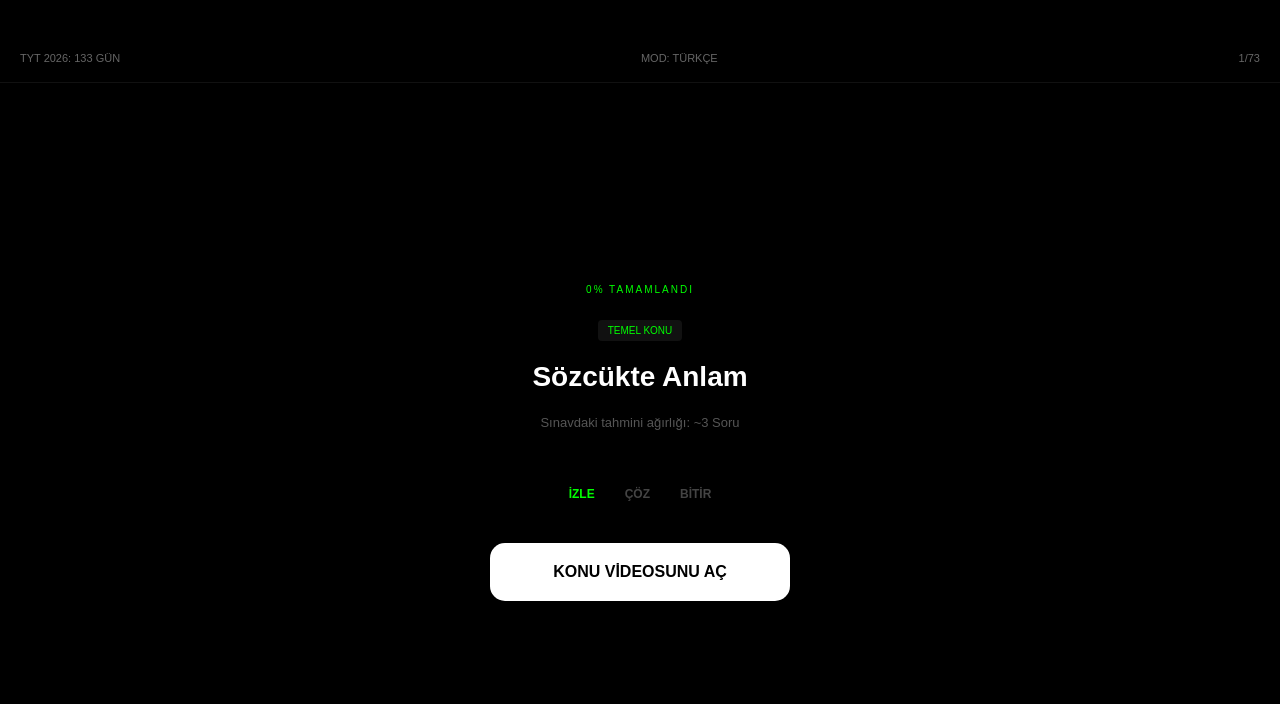
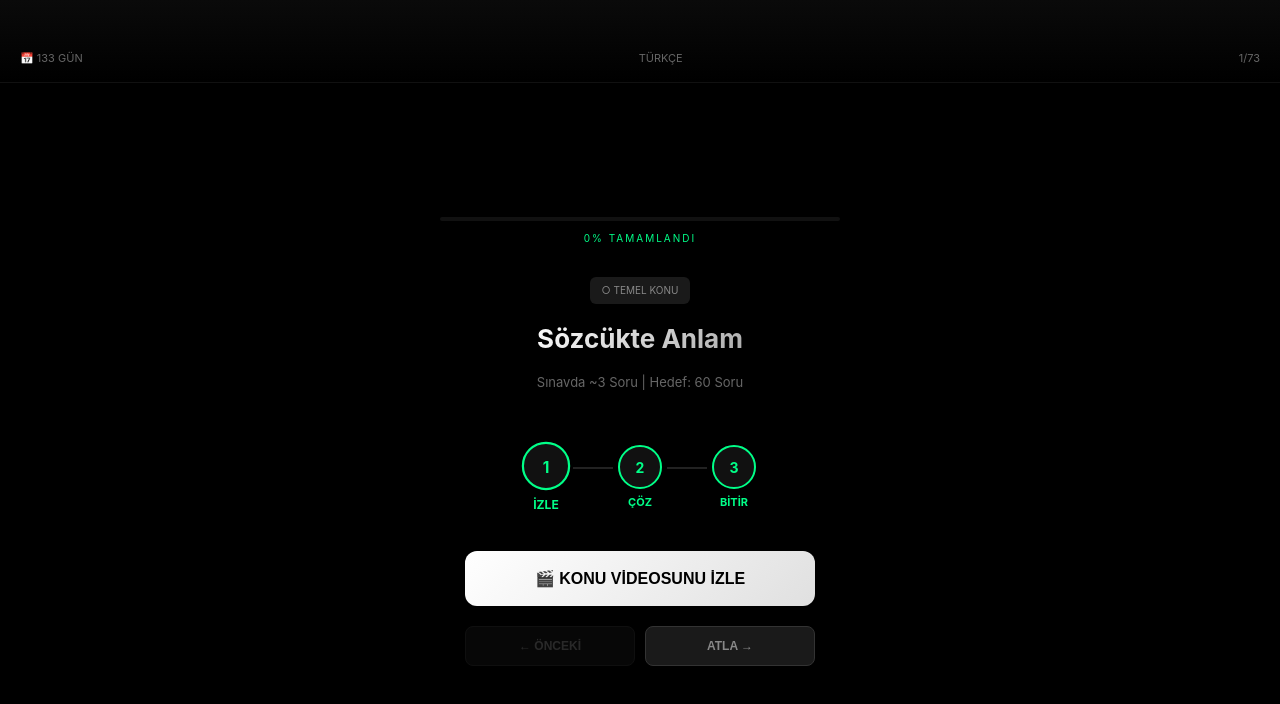
Before and after one commit to stark4280/tyt-tunnel, a React (Vite) app: page / in a window 1280 px wide. Shown: the top 704 px of the page. Built offline with nearby package versions, Linux system fonts and the light colour scheme.

Commit message:
V0.3 Polish: Toast System, Animations, Navigation, UX Perfected

```diff
--- a/src/App.jsx
+++ b/src/App.jsx
@@ -91,114 +91,478 @@ const FULL_DB = [
 ];
 
 export default function App() {
-    const [p, setP] = useState(() => {
-        const saved = localStorage.getItem('tyt_final_v1');
-        return saved ? JSON.parse(saved) : { sIdx: 0, stepIdx: 0, showVideo: false };
+    const [progress, setProgress] = useState(() => {
+        const saved = localStorage.getItem('tyt_study_v3');
+        return saved ? JSON.parse(saved) : { subjectIndex: 0, stepIndex: 0, showVideo: false };
     });
 
-    const [inputVal, setInputVal] = useState("");
+    const [questionCount, setQuestionCount] = useState("");
+    const [toast, setToast] = useState(null);
 
     useEffect(() => {
-        localStorage.setItem('tyt_final_v1', JSON.stringify(p));
-    }, [p]);
+        localStorage.setItem('tyt_study_v3', JSON.stringify(progress));
+    }, [progress]);
 
-    const current = FULL_DB[p.sIdx];
+    const current = FULL_DB[progress.subjectIndex];
     const examDate = new Date("2026-06-20");
     const daysLeft = Math.ceil((examDate - new Date()) / (1000 * 60 * 60 * 24));
+    const completionPercentage = Math.round((progress.subjectIndex / FULL_DB.length) * 100);
 
-    const handleNext = () => {
-        if (p.stepIdx === 0) setP({ ...p, stepIdx: 1, showVideo: true });
-        else if (p.stepIdx === 1) {
-            if (!inputVal || inputVal < 10) return alert("En az 10 soru girişi yapmalısın!");
-            setP({ ...p, stepIdx: 2, showVideo: false });
+    const showToast = (message, type = 'success') => {
+        setToast({ message, type });
+        setTimeout(() => setToast(null), 3000);
+    };
+
+    const handleOpenVideo = () => {
+        setProgress({ ...progress, stepIndex: 1, showVideo: true });
+    };
+
+    const handleCloseVideo = () => {
+        setProgress({ ...progress, showVideo: false });
+    };
+
+    const handleSaveProgress = () => {
+        const count = Number(questionCount);
+        if (!questionCount || count < 10) {
+            showToast("❌ En az 10 soru çözmelisin!", 'error');
+            return;
         }
-        else {
-            if (p.sIdx < FULL_DB.length - 1) {
-                setP({ ...p, sIdx: p.sIdx + 1, stepIdx: 0 });
-                setInputVal("");
-            } else {
-                alert("TEBRİKLER! TÜM MÜFREDATI BİTİRDİN.");
-            }
+
+        showToast(`✅ ${count} soru kaydedildi! Tebrikler!`, 'success');
+        setTimeout(() => {
+            setProgress({ ...progress, stepIndex: 2, showVideo: false });
+            setQuestionCount("");
+        }, 1000);
+    };
+
+    const handleNextSubject = () => {
+        if (progress.subjectIndex < FULL_DB.length - 1) {
+            setProgress({ subjectIndex: progress.subjectIndex + 1, stepIndex: 0, showVideo: false });
+            setQuestionCount("");
+            showToast("📚 Yeni konuya geçildi!", 'info');
+        } else {
+            showToast("🎉 TEBRİKLER! TÜM MÜFREDATI BİTİRDİN!", 'success');
+        }
+    };
+
+    const handlePreviousSubject = () => {
+        if (progress.subjectIndex > 0) {
+            setProgress({ subjectIndex: progress.subjectIndex - 1, stepIndex: 0, showVideo: false });
+            setQuestionCount("");
+            showToast("⬅️ Önceki konuya dönüldü", 'info');
+        }
+    };
+
+    const jumpToStep = (stepIdx) => {
+        if (stepIdx <= progress.stepIndex) {
+            setProgress({ ...progress, stepIndex: stepIdx });
         }
     };
 
     return (
-        <div style={style.body}>
-            {/* Üst Bilgi Paneli */}
-            <div style={style.statusBar}>
-                <span>TYT 2026: {daysLeft} GÜN</span>
-                <span>MOD: {current.c}</span>
-                <span>{p.sIdx + 1}/{FULL_DB.length}</span>
+        <div style={styles.body}>
+            {/* Toast Notification */}
+            {toast && (
+                <div style={{
+                    ...styles.toast,
+                    backgroundColor: toast.type === 'error' ? '#ff4444' : toast.type === 'info' ? '#4488ff' : '#00ff88',
+                }}>
+                    {toast.message}
+                </div>
+            )}
+
+            {/* Status Bar */}
+            <div style={styles.statusBar}>
+                <span style={styles.statusItem}>📅 {daysLeft} GÜN</span>
+                <span style={styles.statusItem}>{current.c}</span>
+                <span style={styles.statusItem}>{progress.subjectIndex + 1}/{FULL_DB.length}</span>
             </div>
 
-            {/* Video Penceresi (In-App) */}
-            {p.showVideo && (
-                <div style={style.videoOverlay}>
-                    <div style={style.videoHeader}>
-                        <span>Oynatılıyor: {current.n}</span>
-                        <button onClick={() => setP({ ...p, showVideo: false })} style={style.closeBtn}>✕ KAPAT</button>
+            {/* Video Overlay */}
+            {progress.showVideo && (
+                <div style={styles.videoOverlay}>
+                    <div style={styles.videoHeader}>
+                        <span style={styles.videoTitle}>▶ {current.n}</span>
+                        <button onClick={handleCloseVideo} style={styles.closeBtn}>✕ KAPAT</button>
                     </div>
                     <iframe
-                        style={style.iframe}
+                        style={styles.iframe}
                         src={`https://www.youtube.com/embed?listType=search&list=${current.yt}`}
                         allowFullScreen
+                        title={current.n}
                     />
                 </div>
             )}
 
-            {/* Ana Ekran */}
-            <div style={style.content}>
-                <div style={style.progress}>{Math.round((p.sIdx / FULL_DB.length) * 100)}% TAMAMLANDI</div>
-                <div style={style.subjectCard}>
-                    <span style={style.tag}>{current.s ? "★ YÜKSEK PUAN" : "TEMEL KONU"}</span>
-                    <h1 style={style.title}>{current.n}</h1>
-                    <p style={style.subtitle}>Sınavdaki tahmini ağırlığı: ~{current.q} Soru</p>
+            {/* Main Content */}
+            <div style={styles.content}>
+                <div style={styles.progressBar}>
+                    <div style={{ ...styles.progressFill, width: `${completionPercentage}%` }} />
+                </div>
+                <div style={styles.progressText}>{completionPercentage}% TAMAMLANDI</div>
+
+                <div style={styles.subjectCard}>
+                    <span style={current.s ? styles.tagCritical : styles.tagNormal}>
+                        {current.s ? "★ YÜKSEK PUAN" : "○ TEMEL KONU"}
+                    </span>
+                    <h1 style={styles.title}>{current.n}</h1>
+                    <p style={styles.subtitle}>Sınavda ~{current.q} Soru | Hedef: {current.target} Soru</p>
                 </div>
 
-                <div style={style.stepNav}>
-                    <div style={{ ...style.step, color: p.stepIdx >= 0 ? '#00FF00' : '#444' }}>İZLE</div>
-                    <div style={{ ...style.step, color: p.stepIdx >= 1 ? '#00FF00' : '#444' }}>ÇÖZ</div>
-                    <div style={{ ...style.step, color: p.stepIdx >= 2 ? '#00FF00' : '#444' }}>BİTİR</div>
+                <div style={styles.stepNav}>
+                    <div
+                        style={{ ...styles.stepDot, ...(progress.stepIndex >= 0 ? styles.stepActive : {}) }}
+                        onClick={() => jumpToStep(0)}
+                    >
+                        <span style={styles.stepNumber}>1</span>
+                        <span style={styles.stepLabel}>İZLE</span>
+                    </div>
+                    <div style={styles.stepLine} />
+                    <div
+                        style={{ ...styles.stepDot, ...(progress.stepIndex >= 1 ? styles.stepActive : {}) }}
+                        onClick={() => jumpToStep(1)}
+                    >
+                        <span style={styles.stepNumber}>2</span>
+                        <span style={styles.stepLabel}>ÇÖZ</span>
+                    </div>
+                    <div style={styles.stepLine} />
+                    <div
+                        style={{ ...styles.stepDot, ...(progress.stepIndex >= 2 ? styles.stepActive : {}) }}
+                        onClick={() => jumpToStep(2)}
+                    >
+                        <span style={styles.stepNumber}>3</span>
+                        <span style={styles.stepLabel}>BİTİR</span>
+                    </div>
                 </div>
 
-                <div style={style.actionSection}>
-                    {p.stepIdx === 0 && <button onClick={handleNext} style={style.mainBtn}>KONU VİDEOSUNU AÇ</button>}
-                    {p.stepIdx === 1 && (
-                        <div style={{ display: 'flex', flexDirection: 'column', gap: '15px' }}>
-                            <p style={{ fontSize: '14px', color: '#888' }}>Hedef: {current.target} Soru</p>
+                <div style={styles.actionSection}>
+                    {progress.stepIndex === 0 && (
+                        <button onClick={handleOpenVideo} style={styles.mainBtn} className="btn-primary">
+                            🎬 KONU VİDEOSUNU İZLE
+                        </button>
+                    )}
+
+                    {progress.stepIndex === 1 && (
+                        <div style={styles.inputSection}>
+                            <p style={styles.targetText}>🎯 Hedef: {current.target} Soru</p>
                             <input
                                 type="number"
                                 placeholder="Kaç soru çözdün?"
-                                value={inputVal}
-                                onChange={(e) => setInputVal(e.target.value)}
-                                style={style.input}
+                                value={questionCount}
+                                onChange={(e) => setQuestionCount(e.target.value)}
+                                style={styles.input}
                             />
-                            <button onClick={handleNext} style={style.mainBtn}>VERİYİ KAYDET</button>
+                            <button onClick={handleSaveProgress} style={styles.mainBtn} className="btn-primary">
+                                💾 VERİYİ KAYDET
+                            </button>
                         </div>
                     )}
-                    {p.stepIdx === 2 && <button onClick={handleNext} style={style.finishBtn}>SIRADAKİ KONUYA ATLA</button>}
+
+                    {progress.stepIndex === 2 && (
+                        <button onClick={handleNextSubject} style={styles.finishBtn} className="btn-success">
+                            ✅ SONRAKİ KONUYA GEÇ
+                        </button>
+                    )}
+
+                    {/* Navigation Buttons */}
+                    <div style={styles.navButtons}>
+                        <button
+                            onClick={handlePreviousSubject}
+                            disabled={progress.subjectIndex === 0}
+                            style={{ ...styles.navBtn, ...(progress.subjectIndex === 0 ? styles.navBtnDisabled : {}) }}
+                        >
+                            ← ÖNCEKİ
+                        </button>
+                        <button
+                            onClick={handleNextSubject}
+                            disabled={progress.subjectIndex >= FULL_DB.length - 1}
+                            style={{ ...styles.navBtn, ...(progress.subjectIndex >= FULL_DB.length - 1 ? styles.navBtnDisabled : {}) }}
+                        >
+                            ATLA →
+                        </button>
+                    </div>
                 </div>
             </div>
+
+            <style>{`
+        @keyframes fadeIn {
+          from { opacity: 0; transform: translateY(-10px); }
+          to { opacity: 1; transform: translateY(0); }
+        }
+        @keyframes slideIn {
+          from { opacity: 0; transform: translateX(-20px); }
+          to { opacity: 1; transform: translateX(0); }
+        }
+        .btn-primary:hover {
+          transform: scale(1.05);
+          box-shadow: 0 0 20px rgba(255,255,255,0.3);
+        }
+        .btn-primary:active {
+          transform: scale(0.98);
+        }
+        .btn-success:hover {
+          transform: scale(1.05);
+          box-shadow: 0 0 20px rgba(0,255,136,0.5);
+        }
+        .btn-success:active {
+          transform: scale(0.98);
+        }
+      `}</style>
         </div>
     );
 }
 
-const style = {
-    body: { height: '100vh', backgroundColor: '#000', color: '#fff', fontFamily: 'sans-serif', overflow: 'hidden', display: 'flex', flexDirection: 'column' },
-    statusBar: { padding: '50px 20px 15px', display: 'flex', justifyContent: 'space-between', fontSize: '11px', color: '#666', borderBottom: '1px solid #111' },
-    videoOverlay: { position: 'fixed', top: 0, left: 0, width: '100%', height: '100%', backgroundColor: '#000', zIndex: 1000, display: 'flex', flexDirection: 'column' },
-    videoHeader: { padding: '50px 20px 20px', display: 'flex', justifyContent: 'space-between', alignItems: 'center', fontSize: '13px' },
-    closeBtn: { background: '#222', border: 'none', color: '#fff', padding: '8px 15px', borderRadius: '5px' },
-    iframe: { flex: 1, border: 'none' },
-    content: { flex: 1, display: 'flex', flexDirection: 'column', alignItems: 'center', justifyContent: 'center', padding: '30px' },
-    progress: { fontSize: '10px', color: '#00FF00', marginBottom: '20px', letterSpacing: '2px' },
-    subjectCard: { textAlign: 'center', marginBottom: '40px' },
-    tag: { fontSize: '10px', backgroundColor: '#111', padding: '5px 10px', borderRadius: '4px', color: '#00FF00' },
-    title: { fontSize: '28px', fontWeight: 'bold', margin: '15px 0' },
-    subtitle: { fontSize: '13px', color: '#555' },
-    stepNav: { display: 'flex', gap: '30px', marginBottom: '40px', fontWeight: 'bold', fontSize: '12px' },
-    actionSection: { width: '100%', maxWidth: '300px' },
-    mainBtn: { width: '100%', padding: '20px', backgroundColor: '#fff', color: '#000', border: 'none', borderRadius: '15px', fontWeight: 'bold', fontSize: '16px' },
-    finishBtn: { width: '100%', padding: '20px', backgroundColor: '#00FF00', color: '#000', border: 'none', borderRadius: '15px', fontWeight: 'bold', fontSize: '16px' },
-    input: { width: '100%', padding: '15px', backgroundColor: '#111', border: '1px solid #222', color: '#fff', borderRadius: '10px', textAlign: 'center', fontSize: '18px' }
+const styles = {
+    body: {
+        height: '100vh',
+        backgroundColor: '#000',
+        color: '#fff',
+        fontFamily: '-apple-system, BlinkMacSystemFont, "Segoe UI", Roboto, sans-serif',
+        overflow: 'hidden',
+        display: 'flex',
+        flexDirection: 'column',
+    },
+    statusBar: {
+        padding: '50px 20px 15px',
+        display: 'flex',
+        justifyContent: 'space-between',
+        fontSize: '11px',
+        color: '#666',
+        borderBottom: '1px solid #111',
+        background: 'linear-gradient(180deg, #0a0a0a 0%, #000 100%)',
+    },
+    statusItem: {
+        animation: 'fadeIn 0.5s ease',
+    },
+    toast: {
+        position: 'fixed',
+        top: '20px',
+        left: '50%',
+        transform: 'translateX(-50%)',
+        padding: '15px 30px',
+        borderRadius: '10px',
+        color: '#000',
+        fontWeight: 'bold',
+        fontSize: '14px',
+        zIndex: 2000,
+        animation: 'fadeIn 0.3s ease',
+        boxShadow: '0 4px 20px rgba(0,0,0,0.5)',
+    },
+    videoOverlay: {
+        position: 'fixed',
+        top: 0,
+        left: 0,
+        width: '100%',
+        height: '100%',
+        backgroundColor: '#000',
+        zIndex: 1000,
+        display: 'flex',
+        flexDirection: 'column',
+        animation: 'fadeIn 0.3s ease',
+    },
+    videoHeader: {
+        padding: '50px 20px 20px',
+        display: 'flex',
+        justifyContent: 'space-between',
+        alignItems: 'center',
+        fontSize: '14px',
+        borderBottom: '1px solid #222',
+    },
+    videoTitle: {
+        flex: 1,
+        fontWeight: 'bold',
+    },
+    closeBtn: {
+        background: 'linear-gradient(135deg, #333 0%, #222 100%)',
+        border: '1px solid #444',
+        color: '#fff',
+        padding: '10px 20px',
+        borderRadius: '8px',
+        cursor: 'pointer',
+        fontWeight: 'bold',
+        transition: 'all 0.2s ease',
+    },
+    iframe: {
+        flex: 1,
+        border: 'none',
+    },
+    content: {
+        flex: 1,
+        display: 'flex',
+        flexDirection: 'column',
+        alignItems: 'center',
+        justifyContent: 'center',
+        padding: '20px',
+        animation: 'slideIn 0.5s ease',
+    },
+    progressBar: {
+        width: '100%',
+        maxWidth: '400px',
+        height: '4px',
+        backgroundColor: '#111',
+        borderRadius: '2px',
+        overflow: 'hidden',
+        marginBottom: '10px',
+    },
+    progressFill: {
+        height: '100%',
+        background: 'linear-gradient(90deg, #00ff88 0%, #00cc66 100%)',
+        transition: 'width 0.5s ease',
+    },
+    progressText: {
+        fontSize: '10px',
+        color: '#00ff88',
+        marginBottom: '30px',
+        letterSpacing: '2px',
+    },
+    subjectCard: {
+        textAlign: 'center',
+        marginBottom: '40px',
+    },
+    tagCritical: {
+        fontSize: '10px',
+        background: 'linear-gradient(135deg, #ffaa00 0%, #ff8800 100%)',
+        padding: '6px 12px',
+        borderRadius: '6px',
+        color: '#000',
+        fontWeight: 'bold',
+        display: 'inline-block',
+    },
+    tagNormal: {
+        fontSize: '10px',
+        backgroundColor: '#1a1a1a',
+        padding: '6px 12px',
+        borderRadius: '6px',
+        color: '#888',
+        display: 'inline-block',
+    },
+    title: {
+        fontSize: '26px',
+        fontWeight: 'bold',
+        margin: '15px 0',
+        background: 'linear-gradient(135deg, #fff 0%, #aaa 100%)',
+        WebkitBackgroundClip: 'text',
+        WebkitTextFillColor: 'transparent',
+    },
+    subtitle: {
+        fontSize: '13px',
+        color: '#666',
+    },
+    stepNav: {
+        display: 'flex',
+        alignItems: 'center',
+        marginBottom: '40px',
+        gap: '0',
+    },
+    stepDot: {
+        display: 'flex',
+        flexDirection: 'column',
+        alignItems: 'center',
+        gap: '5px',
+        cursor: 'pointer',
+        transition: 'all 0.3s ease',
+    },
+    stepActive: {
+        transform: 'scale(1.1)',
+    },
+    stepNumber: {
+        width: '40px',
+        height: '40px',
+        borderRadius: '50%',
+        backgroundColor: '#111',
+        border: '2px solid #00ff88',
+        display: 'flex',
+        alignItems: 'center',
+        justifyContent: 'center',
+        fontSize: '14px',
+        fontWeight: 'bold',
+        color: '#00ff88',
+    },
+    stepLabel: {
+        fontSize: '11px',
+        color: '#00ff88',
+        fontWeight: 'bold',
+    },
+    stepLine: {
+        width: '40px',
+        height: '2px',
+        backgroundColor: '#222',
+        margin: '0 5px',
+        marginBottom: '20px',
+    },
+    actionSection: {
+        width: '100%',
+        maxWidth: '350px',
+        display: 'flex',
+        flexDirection: 'column',
+        gap: '20px',
+    },
+    mainBtn: {
+        width: '100%',
+        padding: '18px',
+        background: 'linear-gradient(135deg, #fff 0%, #e0e0e0 100%)',
+        color: '#000',
+        border: 'none',
+        borderRadius: '12px',
+        fontWeight: 'bold',
+        fontSize: '16px',
+        cursor: 'pointer',
+        transition: 'all 0.2s ease',
+    },
+    finishBtn: {
+        width: '100%',
+        padding: '18px',
+        background: 'linear-gradient(135deg, #00ff88 0%, #00cc66 100%)',
+        color: '#000',
+        border: 'none',
+        borderRadius: '12px',
+        fontWeight: 'bold',
+        fontSize: '16px',
+        cursor: 'pointer',
+        transition: 'all 0.2s ease',
+    },
+    inputSection: {
+        display: 'flex',
+        flexDirection: 'column',
+        gap: '15px',
+    },
+    targetText: {
+        fontSize: '14px',
+        color: '#888',
+        textAlign: 'center',
+        margin: 0,
+    },
+    input: {
+        width: '100%',
+        padding: '15px',
+        backgroundColor: '#0a0a0a',
+        border: '2px solid #222',
+        color: '#fff',
+        borderRadius: '10px',
+        textAlign: 'center',
+        fontSize: '18px',
+        fontWeight: 'bold',
+        outline: 'none',
+        transition: 'all 0.2s ease',
+    },
+    navButtons: {
+        display: 'flex',
+        gap: '10px',
+    },
+    navBtn: {
+        flex: 1,
+        padding: '12px',
+        backgroundColor: '#1a1a1a',
+        color: '#888',
+        border: '1px solid #333',
+        borderRadius: '8px',
+        fontSize: '12px',
+        fontWeight: 'bold',
+        cursor: 'pointer',
+        transition: 'all 0.2s ease',
+    },
+    navBtnDisabled: {
+        opacity: 0.3,
+        cursor: 'not-allowed',
+    },
 };
```
